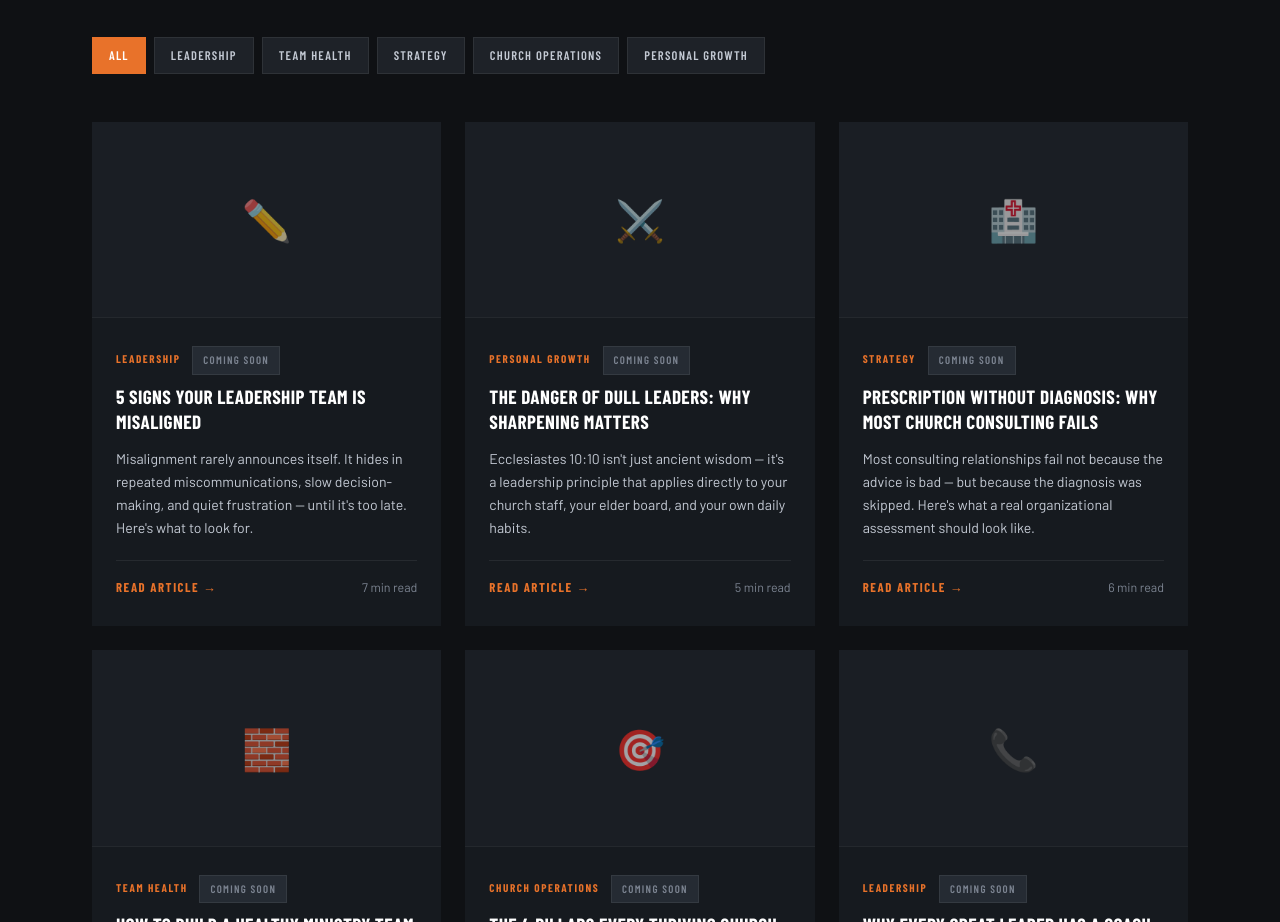
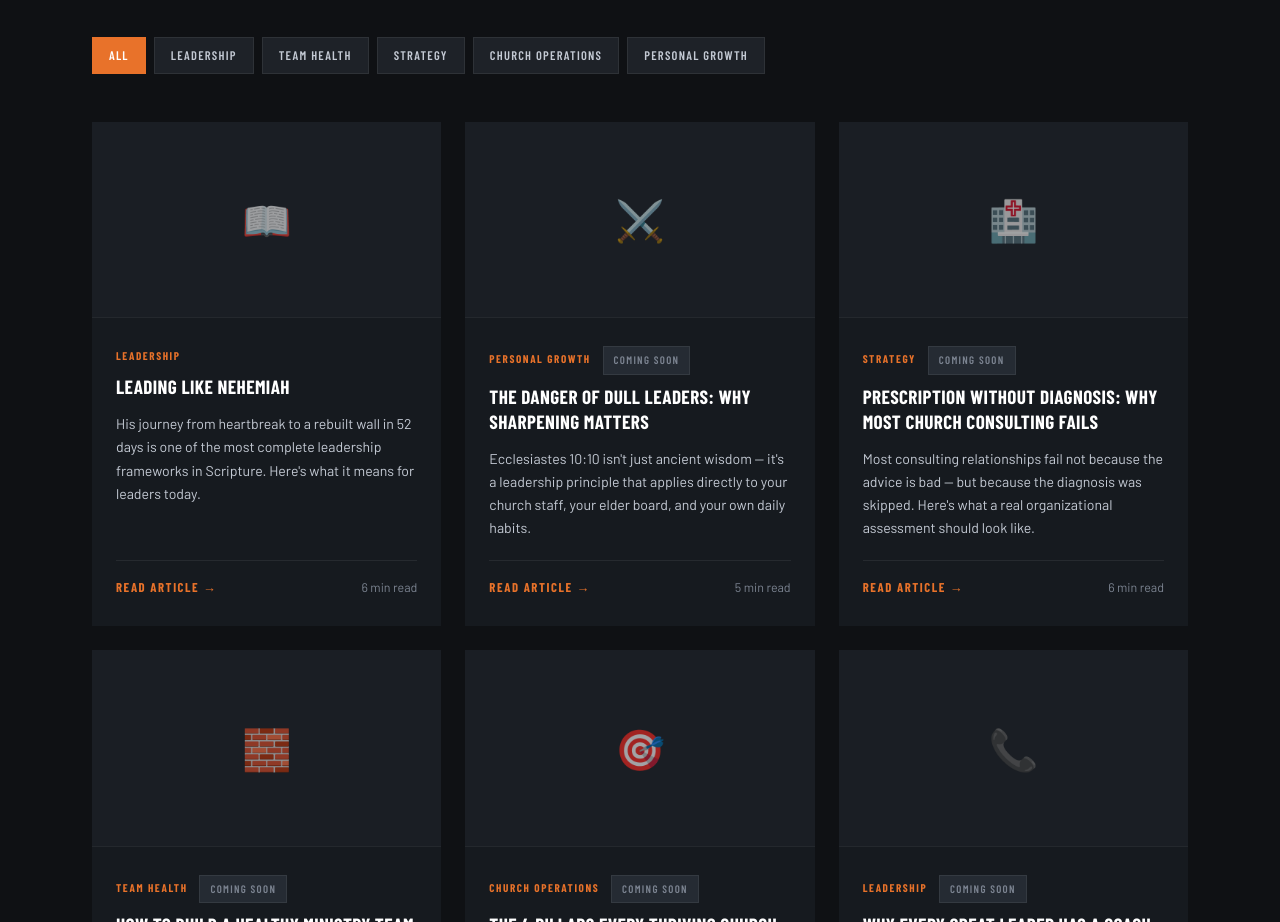
Before and after one commit to scvzbrown/Tandem_Leader, a plain HTML site: page tandem-leader-site/resources.html in a window 1280 px wide. Shown: the part 1569-2491 px from the top of the page. Drawn offline with nearby package versions, Linux system fonts and the light colour scheme; a web font is replaced by a local one.

Commit message:
Add files via upload

```diff
--- a/tandem-leader-site/resources.html
+++ b/tandem-leader-site/resources.html
@@ -309,15 +309,15 @@
 
       <div class="blog-grid">
 
-        <a href="#" class="blog-card" style="text-decoration:none;">
-          <div class="blog-card__img">✏️</div>
+        <a href="blog/leading-like-nehemiah.html" class="blog-card" style="text-decoration:none;">
+          <div class="blog-card__img">📖</div>
           <div class="blog-card__body">
-            <div class="blog-card__cat">Leadership <span class="badge-coming-soon">Coming Soon</span></div>
-            <h3>5 Signs Your Leadership Team Is Misaligned</h3>
-            <p>Misalignment rarely announces itself. It hides in repeated miscommunications, slow decision-making, and quiet frustration — until it's too late. Here's what to look for.</p>
+            <div class="blog-card__cat">Leadership</div>
+            <h3>Leading Like Nehemiah</h3>
+            <p>His journey from heartbreak to a rebuilt wall in 52 days is one of the most complete leadership frameworks in Scripture. Here's what it means for leaders today.</p>
             <div class="blog-card__footer">
               <span class="blog-card__read">Read Article</span>
-              <span class="blog-card__time">7 min read</span>
+              <span class="blog-card__time">6 min read</span>
             </div>
           </div>
         </a>
```
